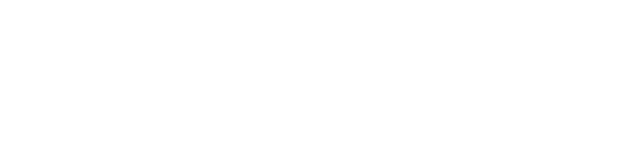
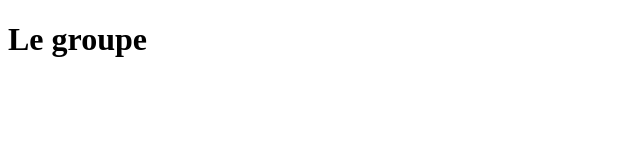
Before and after one commit to mthdht/git-en-group, a plain HTML site: page index.html in a window 1280 px wide. Shown: the whole page, without its empty margins (0-640 px from the left). Drawn offline with Linux system fonts and the light colour scheme.

Commit message:
ajout titre

```diff
--- a/index.html
+++ b/index.html
@@ -6,6 +6,8 @@
 </head>
 
 <body>
+<h1>Le groupe</h1>
+
 
 </body>
 </html>
```
